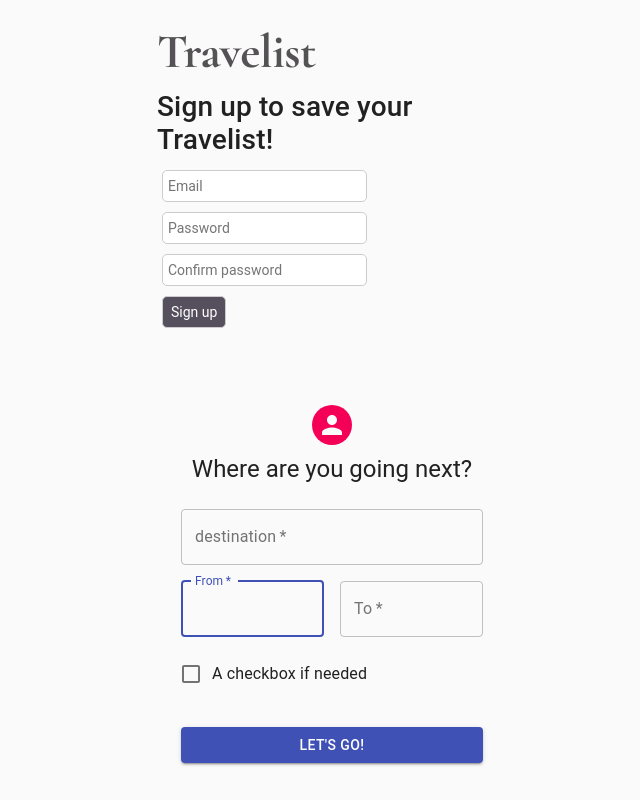
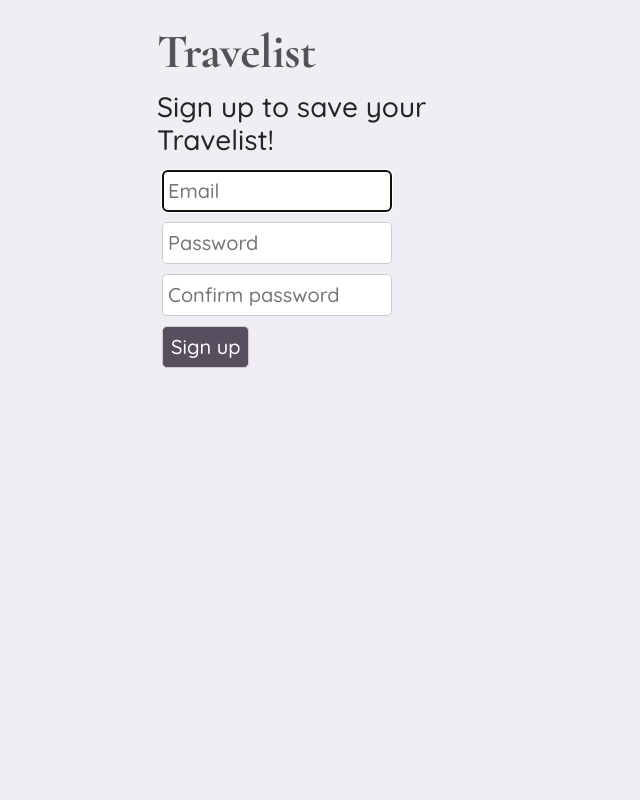
Before and after one commit to melvinlau/travelist, a React (Create React App) app in the folder client/: page /signup in a window 1280 px wide. Shown: the whole page, without its empty margins (308-948 px from the left). Built offline with nearby package versions, Linux system fonts and the light colour scheme.

Commit message:
Refactors CreateTrip; removes link to SignUp form

```diff
--- a/client/src/components/CreateTrip.js
+++ b/client/src/components/CreateTrip.js
@@ -5,7 +5,6 @@ import CssBaseline from "@material-ui/core/CssBaseline";
 import TextField from "@material-ui/core/TextField";
 import FormControlLabel from "@material-ui/core/FormControlLabel";
 import Checkbox from "@material-ui/core/Checkbox";
-import Link from "@material-ui/core/Link";
 import Grid from "@material-ui/core/Grid";
 import Typography from "@material-ui/core/Typography";
 import { makeStyles } from "@material-ui/core/styles";
@@ -23,7 +22,7 @@ const useStyles = makeStyles(theme => ({
     backgroundColor: theme.palette.secondary.main
   },
   form: {
-    width: "100%", // Fix IE 11 issue.
+    width: "100%",
     marginTop: theme.spacing(3)
   },
   submit: {
--- a/client/src/components/SignUp.js
+++ b/client/src/components/SignUp.js
@@ -1,14 +1,12 @@
 import React, { useState } from "react";
 import { BrowserRouter as Router, Switch, Route, Link } from "react-router-dom";
 import SignUpForm from "./SignUpForm";
-import CreateTrip from "./CreateTrip";
 
 function SignUp() {
   return (
     <div>
       <h3>Sign up to save your Travelist!</h3>
       <SignUpForm />
-      <CreateTrip />
     </div>
   );
 }
```
